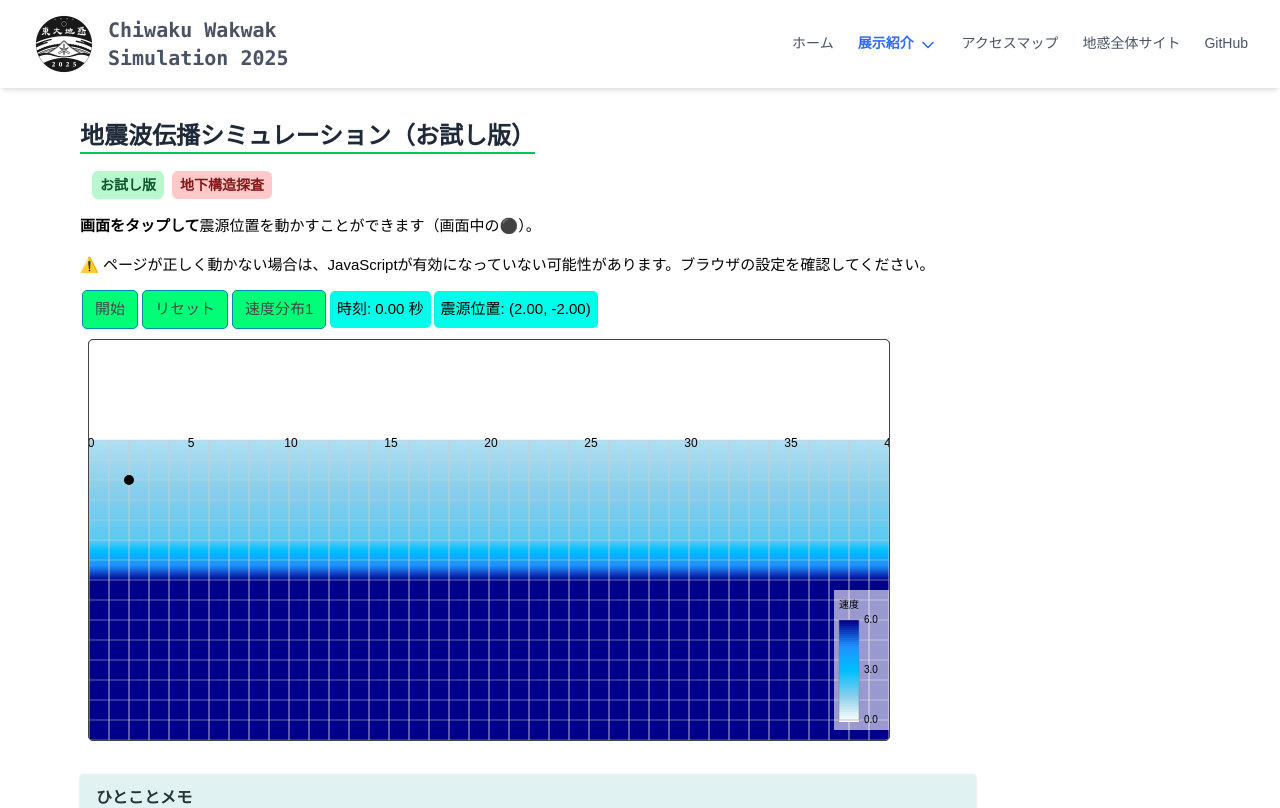
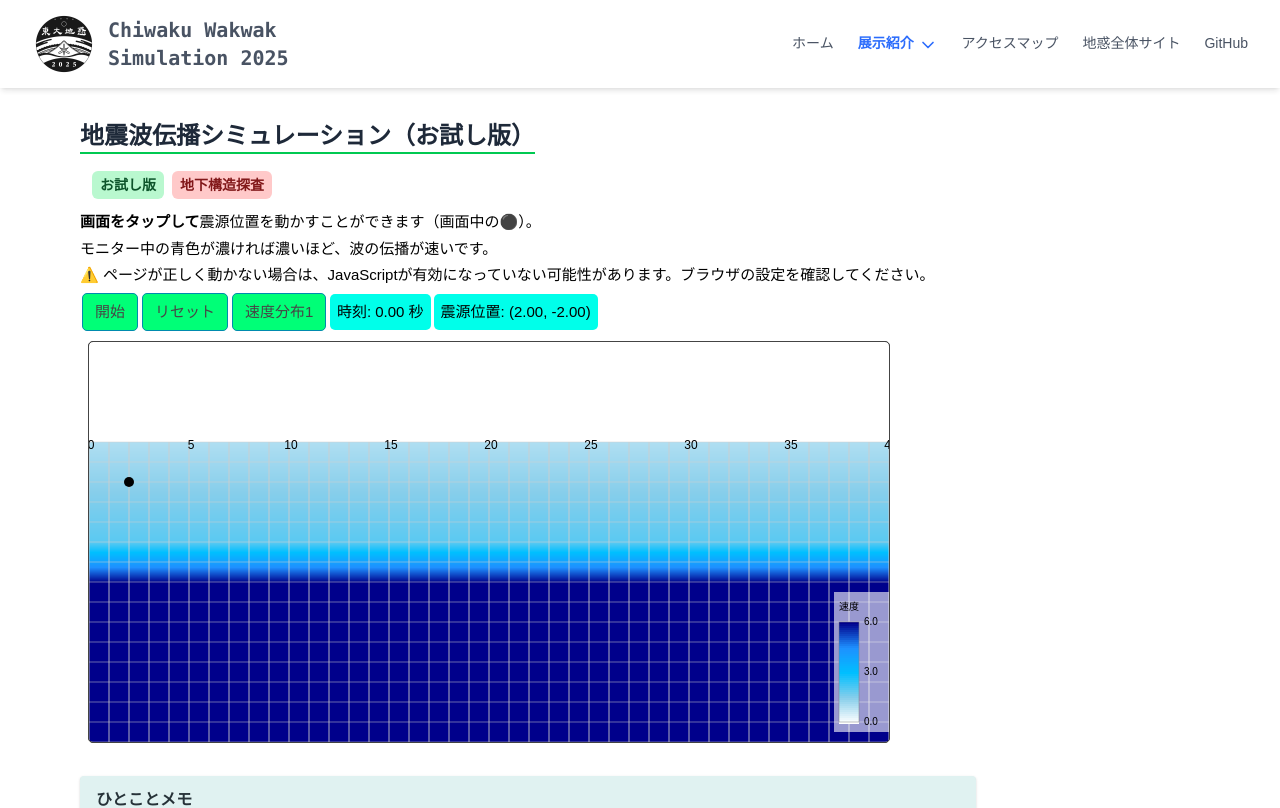
Before and after one commit to chiwaku-wakwak/chiwaku-simulation, a Next.js app: page /seismic in a window 1280 px wide. Shown: the top 808 px of the page. Built offline with nearby package versions, Linux system fonts and the light colour scheme; some icons are missing.

Commit message:
almost-complete

```diff
--- a/src/app/pendulum/DoublePendulum.tsx
+++ b/src/app/pendulum/DoublePendulum.tsx
@@ -407,7 +407,7 @@ const DoublePendulum: React.FC = () => {
               <Typography component="span" sx={{ fontWeight: 700 }}>キーワード・参考文献</Typography>
             </AccordionSummary>
             <AccordionDetails>
-              <ul>
+              <ul className="px-3">
                 <li className="py-1">カオス理論：二重振り子では、初期条件のわずかな違いが運動に大きな影響を与えることがあります。これがカオス的な振る舞いの一例です。NHKの<Link href="https://www.nhk.jp/p/ts/Y5R676NK92/blog/bl/pmg0p5PX8L/bp/pPZlrkyg6v/" className="text-sky-700 font-bold">「笑わない数学」</Link>のブログが結構わかりやすそう（2025年5月11日閲覧）。</li>
                 <li className="py-1">今回参照した基礎方程式：Troy Shinbrot, Celso Grebogi, Jack Wisdom & James A. Yorke, “Chaos in a Double Pendulum,” Am. J. Phys., 60, 6, pp. 491-499, June 1992.</li>
               </ul>
--- a/src/app/seismic/WaveSpeedCanvas.tsx
+++ b/src/app/seismic/WaveSpeedCanvas.tsx
@@ -428,10 +428,10 @@ const WaveSpeedCanvas: React.FC = () => {
               地下の震源から発生した地震波が広がる様子を再現しています。地中は均一な物質でできているとは限らないので、場合によって複雑な伝わり方をします。
             </p>
             <p className="py-2">
-              地球の内部の構造を探査するときは、この「地下構造が違うと波の伝わり方も違う」という性質が利用されています。五月祭の現地の地惑の企画では、<span className="font-bold">さまざまな条件設定・地下構造で波の伝わり方をシミュレート</span>できます（以下は開発中の画面です）。
+              地球の内部の構造を探査するときは、この「地下構造が違うと波の伝わり方も違う」という性質が利用されています。五月祭の現地の地惑の企画では、<span className="font-bold">さまざまな条件設定・地下構造で波の伝わり方をシミュレート</span>できます（以下は開発中の画面です。大幅増強予定）。
             </p>
             <Image
-              src="/seismic_simulation.png"
+              src="/simulation_photo.png"
               alt="シミュレーション班の写真"
               width={450}
               height={350}
@@ -458,7 +458,7 @@ const WaveSpeedCanvas: React.FC = () => {
             </Typography>
           </AccordionSummary>
           <AccordionDetails>
-            <ul>
+            <ul className="px-3">
               <li className="py-1">
                 シミュレーションの構築には、金森博雄『地震の物理』（岩波書店、1991）を参考にしています。
               </li>
--- a/src/app/seismic/page.tsx
+++ b/src/app/seismic/page.tsx
@@ -24,8 +24,9 @@ const App: React.FC = () => {
             地下構造探査
           </div>
         </div>
-        <p className="mb-2 py-1"><span className="font-bold">画面をタップして</span>震源位置を動かすことができます（画面中の⚫️）。</p>
-        <p className="mb-2 py-1">
+        <p className="mb-1 mt-1"><span className="font-bold">画面をタップして</span>震源位置を動かすことができます（画面中の⚫️）。</p>
+        <p className="mb-1 mt-1">モニター中の青色が濃ければ濃いほど、波の伝播が速いです。</p>
+        <p className="mb-1 mt-1">
           ⚠️ ページが正しく動かない場合は、JavaScriptが有効になっていない可能性があります。ブラウザの設定を確認してください。
         </p>
         <WaveSpeedCanvas />
```
